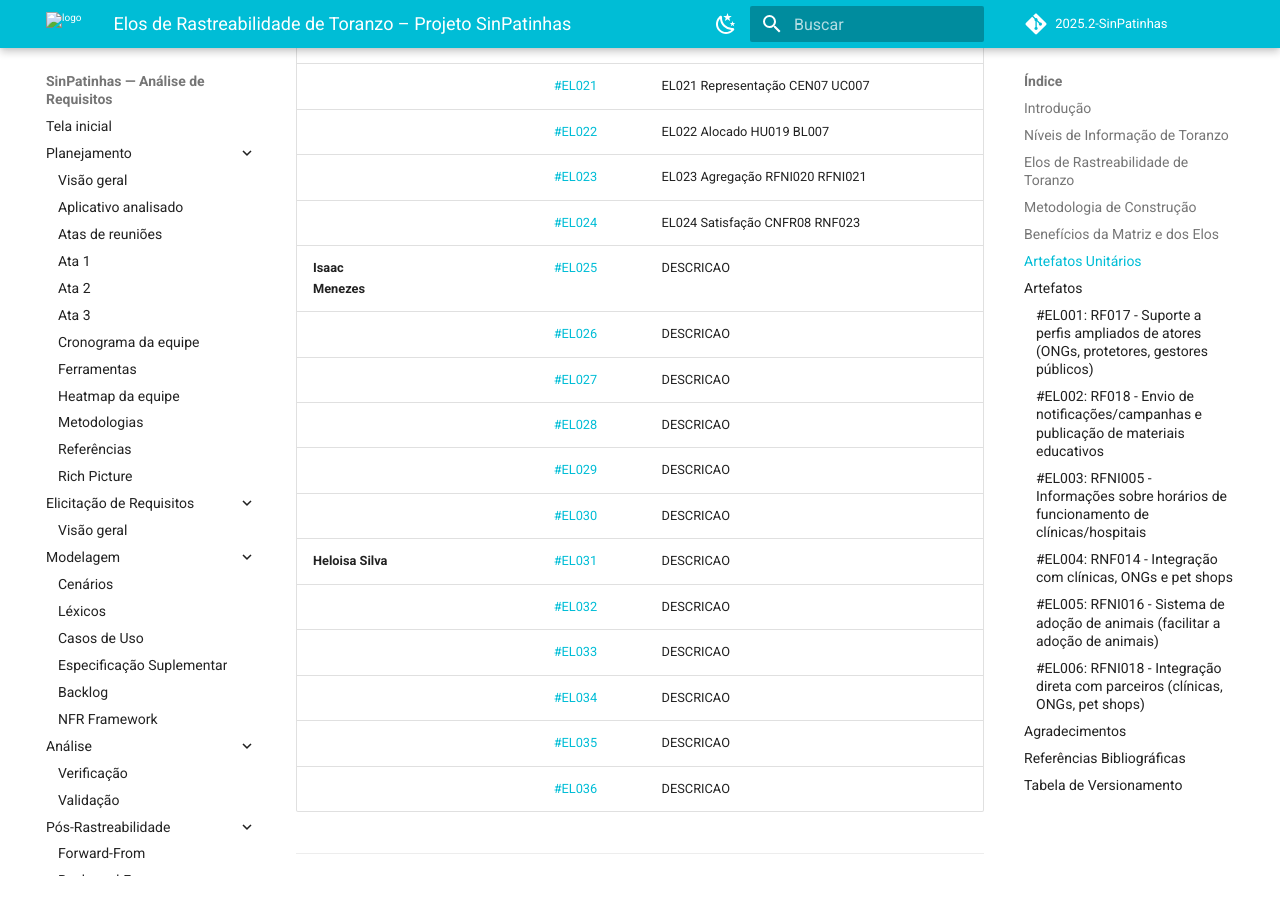
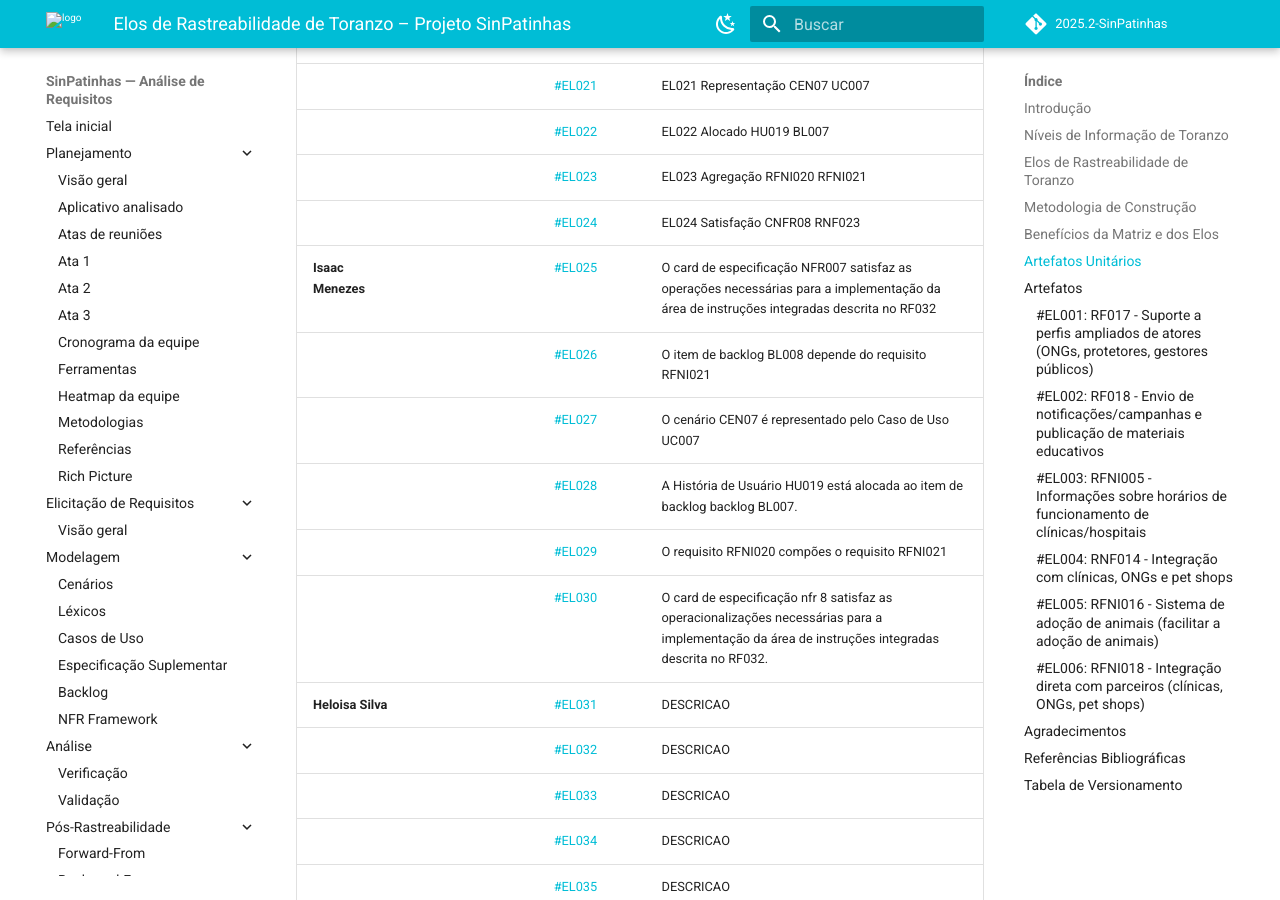
Before and after one commit to Requisitos-de-Software/2025.2-SinPatinhas, an MkDocs documentation site: the page built from docs/pos-rastreabilidade/elos.md, in a window 1280 px wide and 900 px high, scrolled down 4148 px. Built offline with MkDocs 1.6.1 and Material for MkDocs 9.7.7, drawn with Linux system fonts in a browser that asks for light colours; comment, search, counter and statistics services are not loaded.

Commit message:
Ajustes individuais

```diff
--- a/docs/pos-rastreabilidade/elos.md
+++ b/docs/pos-rastreabilidade/elos.md
@@ -99,12 +99,12 @@ O uso de planilhas e ferramentas de controle de versão complementa o processo,
 |                      |  | [#EL022](../pos-rastreabilidade/unitarios/mateus/matriz_geral.md)  | EL022	Alocado	HU019	BL007        |
 |                      |  | [#EL023](../pos-rastreabilidade/unitarios/mateus/matriz_geral.md)  | EL023	Agregação	RFNI020	RFNI021  |
 |                      |  | [#EL024](../pos-rastreabilidade/unitarios/mateus/matriz_geral.md)  | EL024	Satisfação	CNFR08	RNF023   |
-| **Isaac Menezes**    |  | [#EL025](../pos-rastreabilidade/unitarios/isaac/matriz_geral.md)   | DESCRICAO        |
-|                      |  | [#EL026](../pos-rastreabilidade/unitarios/isaac/matriz_geral.md)   | DESCRICAO        |
-|                      |  | [#EL027](../pos-rastreabilidade/unitarios/leticia/matriz_geral.md) | DESCRICAO        |
-|                      |  | [#EL028](../pos-rastreabilidade/unitarios/leticia/matriz_geral.md) | DESCRICAO        |
-|                      |  | [#EL029](../pos-rastreabilidade/unitarios/leticia/matriz_geral.md) | DESCRICAO        |
-|                      |  | [#EL030](../pos-rastreabilidade/unitarios/leticia/matriz_geral.md) | DESCRICAO        |
+| **Isaac Menezes**    |  | [#EL025](../pos-rastreabilidade/unitarios/isaac/matriz_geral.md)   | O card de especificação NFR007 satisfaz as operações necessárias para a implementação da área de instruções integradas descrita no RF032 |
+|                      |  | [#EL026](../pos-rastreabilidade/unitarios/isaac/matriz_geral.md)   | O item de backlog BL008 depende do requisito RFNI021        |
+|                      |  | [#EL027](../pos-rastreabilidade/unitarios/leticia/matriz_geral.md) | O cenário CEN07 é representado pelo Caso de Uso UC007        |
+|                      |  | [#EL028](../pos-rastreabilidade/unitarios/leticia/matriz_geral.md) | A História de Usuário HU019 está alocada ao item de backlog backlog BL007.        |
+|                      |  | [#EL029](../pos-rastreabilidade/unitarios/leticia/matriz_geral.md) | O requisito RFNI020 compões o requisito RFNI021        |
+|                      |  | [#EL030](../pos-rastreabilidade/unitarios/leticia/matriz_geral.md) | O card de especificação nfr 8 satisfaz as operacionalizações necessárias para a implementação da área de instruções integradas descrita no RF032.        |
 | **Heloisa Silva**    |  | [#EL031](../pos-rastreabilidade/unitarios/heloisa/matriz_geral.md) | DESCRICAO        |
 |                      |  | [#EL032](../pos-rastreabilidade/unitarios/heloisa/matriz_geral.md) | DESCRICAO        |
 |                      |  | [#EL033](../pos-rastreabilidade/unitarios/leticia/matriz_geral.md) | DESCRICAO        |
```
Also changed, not shown: docs/modelagem/gravacoes/isaac/caso_de_uso.md (+1 -1 lines), docs/pos-rastreabilidade/foward_from.md (+3 -2 lines).
